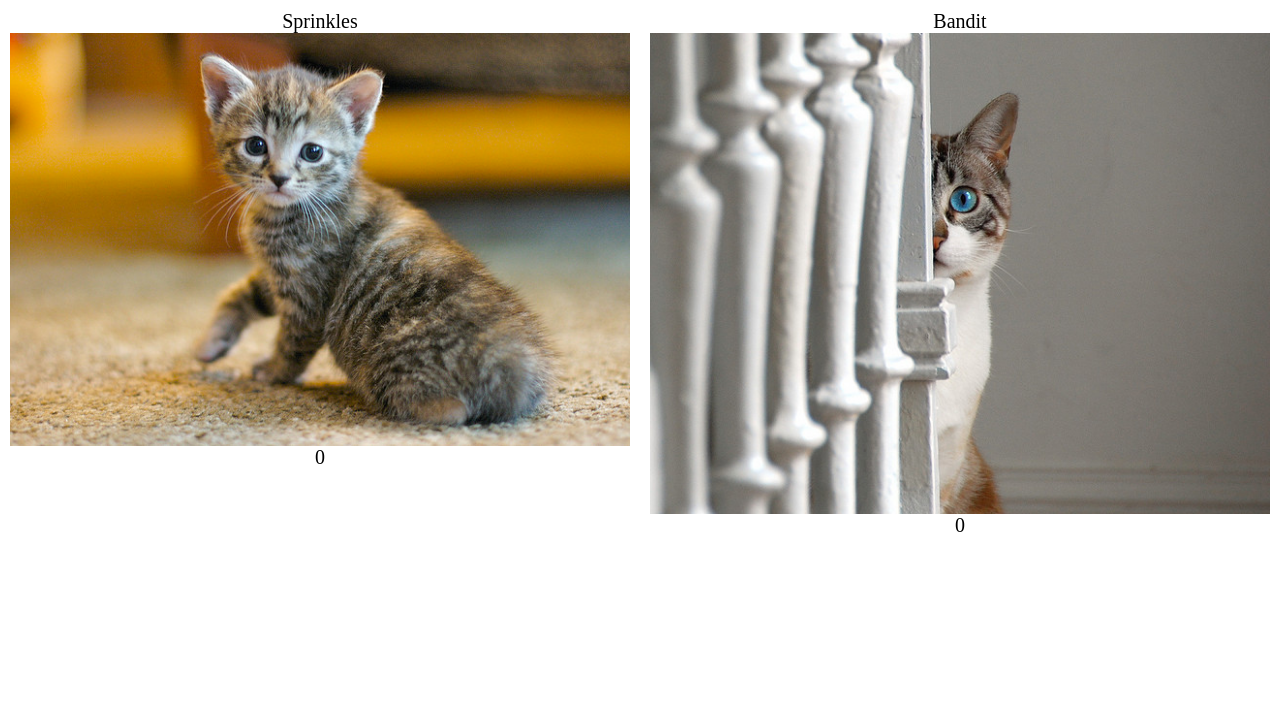
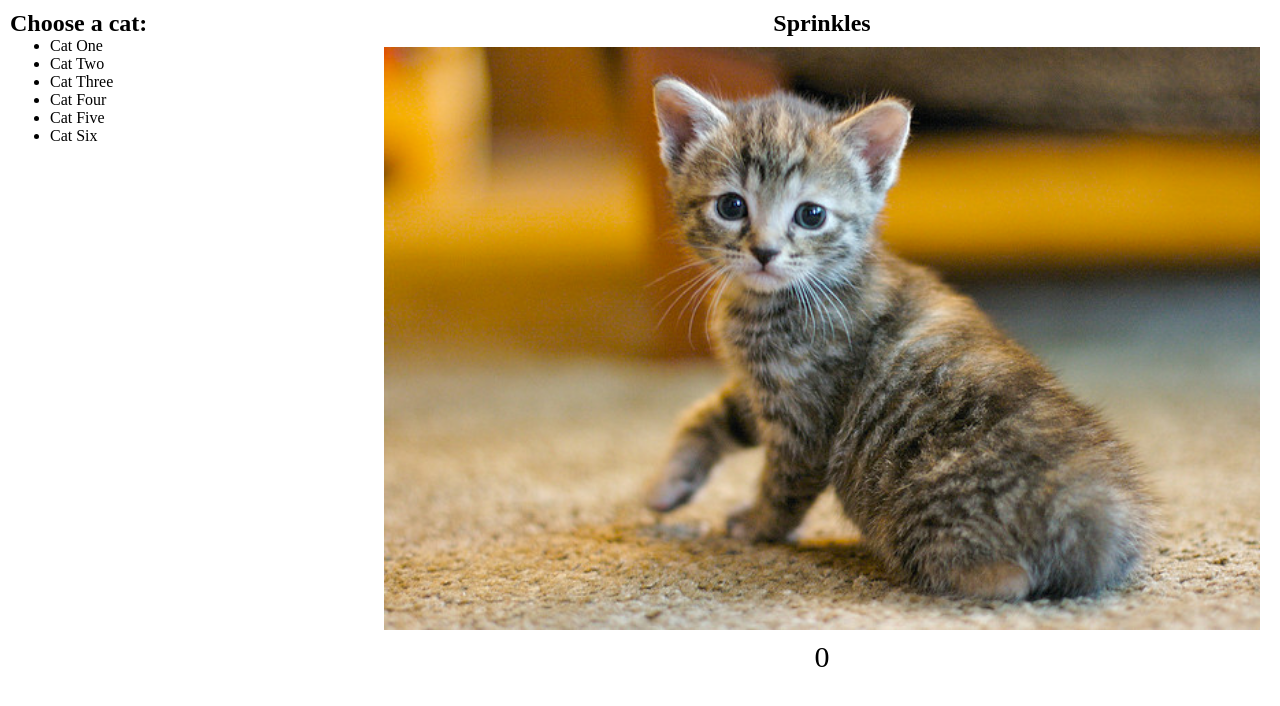
Before and after one commit to G1enB1and/cat-clicker, a plain HTML site: page index.html in a window 1280 px wide. Drawn offline with Linux system fonts and the light colour scheme.

Commit message:
new style with list

```diff
--- a/css/style.css
+++ b/css/style.css
@@ -11,11 +11,20 @@
 	padding: 0;
 }
 
+.catList {
+	display: flex;
+	flex-flow: column wrap;
+	width: 30%;
+	padding: 10px;
+	text-align: left;
+	align: left;
+}
+
 .catContainer {
 	display: flex;
 	flex-flow: column wrap;
-	width: 50%;
-	padding: 10px;
+	width: 70%;
+	padding: 10px 20px 0 0;
 	text-align: center;
 	align: center;
 }
@@ -23,15 +32,16 @@
 .catName {
 	text-align: center;
 	align: center;
-	font-size: 20px;
 }
 
 .catImg {
 	width: 100%;
+	margin: 10px 0 10px;
+
 }
 
 .catClickCount {
 	text-align: center;
 	align: center;
-	font-size: 20px;
+	font-size: 30px;
 }
--- a/index.html
+++ b/index.html
@@ -8,17 +8,24 @@
 <body>
 
 	<div class="mainContainer">
+		<div class="catList">
+			<h2>Choose a cat:</h2>
+			<ul>
+				<li>Cat One</li>
+				<li>Cat Two</li>
+				<li>Cat Three</li>
+				<li>Cat Four</li>
+				<li>Cat Five</li>
+				<li>Cat Six</li>
+			</ul>
+		</div> <!-- end of catList -->
+
 		<div class="catContainer"> <!-- catOne -->
-			<div id="catOneName" class="catName">Cat One</div>
-			<img src="img/cat1.jpg" alt="picture of cat one" id="catOneImg" class="catImg">
+			<h2 id="catOneName" class="catName">Cat Name</h2>
+			<img src="img/cat1.jpg" alt="picture of cat" id="catOneImg" class="catImg">
 			<div id="catOneClickCount" class="catClickCount">0</div>
 		</div> <!-- end of catOne -->
 
-		<div class="catContainer"> <!-- catTwo -->
-			<div id="catTwoName" class="catName">Cat Two</div>
-			<img src="img/cat2.jpg" alt="picture of cat two" id="catTwoImg" class="catImg">
-			<div id="catTwoClickCount" class="catClickCount">0</div>
-		</div> <!-- end of catTwo -->
 	</div> <!-- end of mainContainer -->
 
     <script src="js/libs/jquery.min.js"></script>
```
